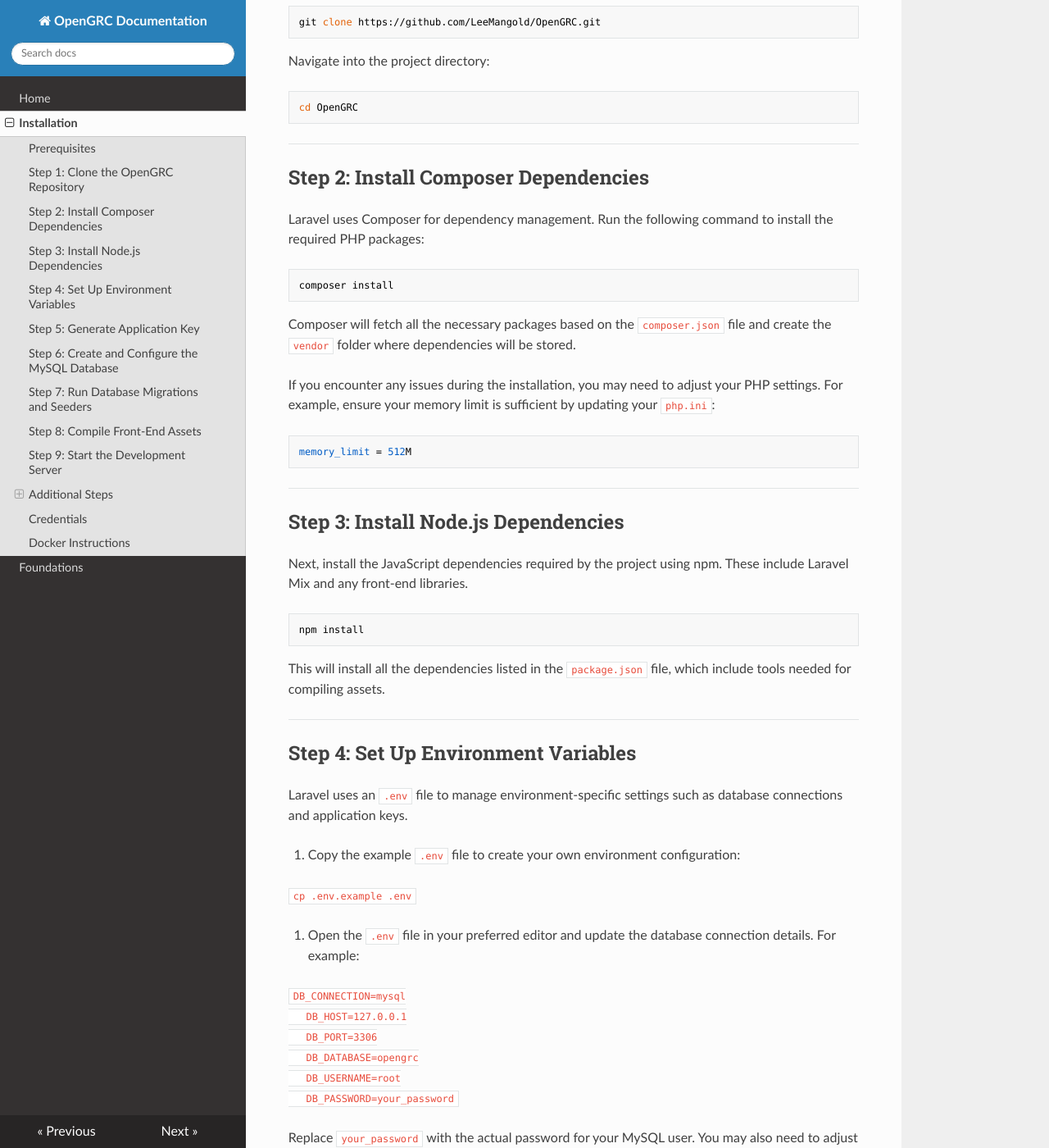
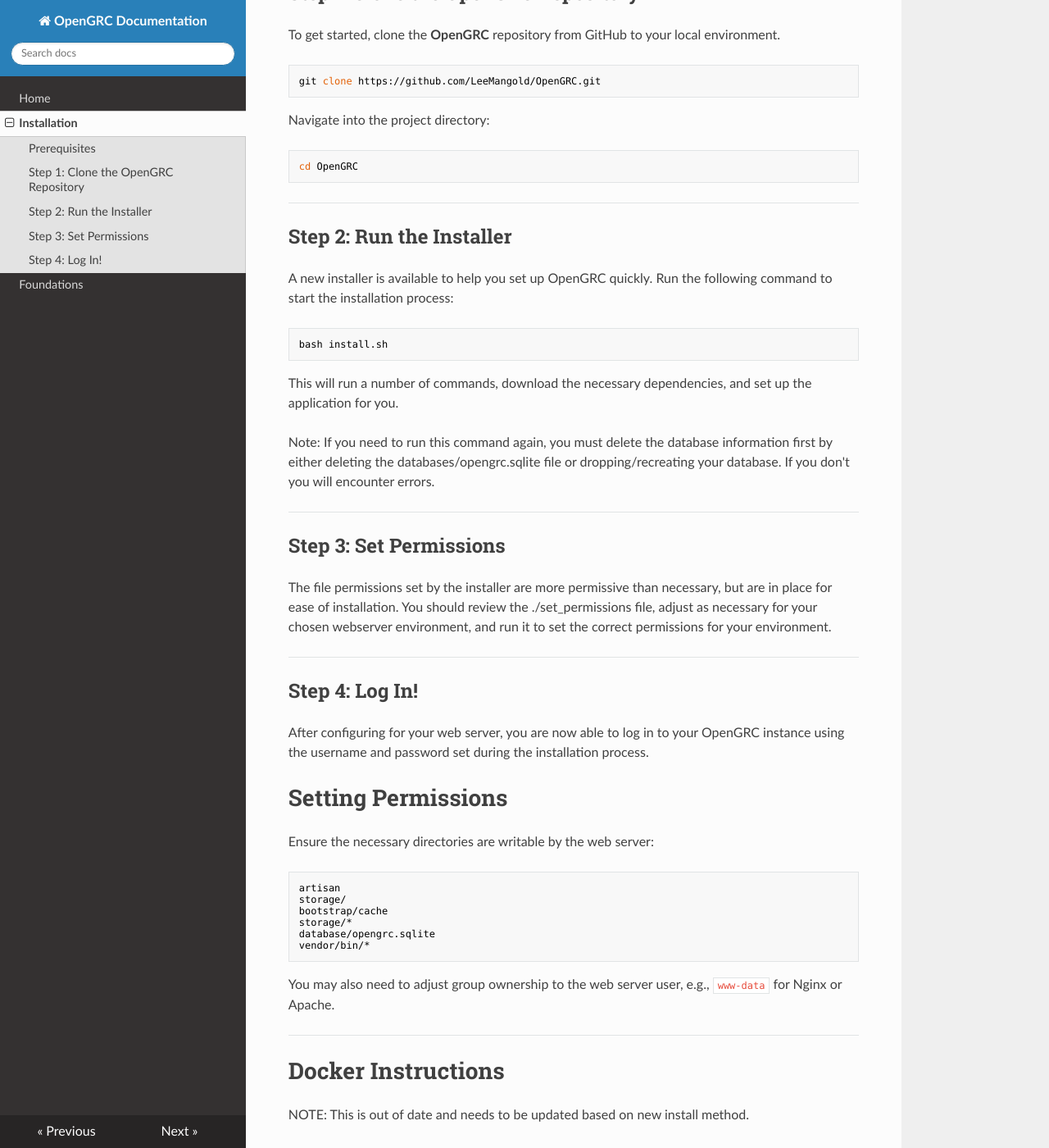
Before and after one commit to LeeMangold/opengrc-docs, an MkDocs documentation site: the page built from docs/installation.md, in a window 1280 px wide and 1400 px high, scrolled down 884 px. Shown: the whole window at 82% size. Built offline with MkDocs 1.6.1, drawn with Linux system fonts in a browser that asks for light colours; nearby versions of some CDN libraries; some of the changed text lies outside the part shown.

````diff
--- a/docs/installation.md
+++ b/docs/installation.md
@@ -12,7 +12,8 @@ Before you begin, make sure your system meets the following minimum requirements
 - **Composer**: 2.5 or higher
 - **Node.js**: 18.0 or higher
 - **npm**: 8.0 or higher
-- **MySQL**: 5.7 or higher (or MariaDB 10.3 or higher)
+- **MySQL**: 5.7 or higher (or MariaDB 10.3 or higher) or SQLite 3
+  - **Note**: If you are using MySQL, you will need to create the database FIRST before running the installer. SQLite is perfectly fine for small installations and test environments and requires no additional setup.
 
 You can verify your current versions by running the following commands:
 
@@ -44,195 +45,49 @@ cd OpenGRC
 
 ---
 
-## Step 2: Install Composer Dependencies
+## Step 2: Run the Installer
 
-Laravel uses Composer for dependency management. Run the following command to install the required PHP packages:
+A new installer is available to help you set up OpenGRC quickly. Run the following command to start the installation process:
 
 ```
-composer install
+bash install.sh
 ```
+This will run a number of commands, download the necessary dependencies, and set up the application for you.
 
-Composer will fetch all the necessary packages based on the `composer.json` file and create the `vendor` folder where dependencies will be stored.
-
-If you encounter any issues during the installation, you may need to adjust your PHP settings. For example, ensure your memory limit is sufficient by updating your `php.ini`:
-
-```ini
-memory_limit = 512M
-```
+Note: If you need to run this command again, you must delete the database information first by either deleting the databases/opengrc.sqlite file or dropping/recreating your database. If you don't you will encounter errors.
 
 ---
 
-## Step 3: Install Node.js Dependencies
+## Step 3: Set Permissions
 
-Next, install the JavaScript dependencies required by the project using npm. These include Laravel Mix and any front-end libraries.
-
-```
-npm install
-```
-
-This will install all the dependencies listed in the `package.json` file, which include tools needed for compiling assets.
+The file permissions set by the installer are more permissive than necessary, but are in place for ease of installation. You should review the ./set_permissions file, adjust as necessary for your chosen webserver environment, and run it to set the correct permissions for your environment.
 
 ---
 
-## Step 4: Set Up Environment Variables
+## Step 4: Log In!
+After configuring for your web server, you are now able to log in to your OpenGRC instance using the username and password set during the installation process.
 
-Laravel uses an `.env` file to manage environment-specific settings such as database connections and application keys.
 
-1. Copy the example `.env` file to create your own environment configuration:
-
-   ```
-   cp .env.example .env
-   ```
-
-2. Open the `.env` file in your preferred editor and update the database connection details. For example:
-
-   ```
-   DB_CONNECTION=mysql
-   DB_HOST=127.0.0.1
-   DB_PORT=3306
-   DB_DATABASE=opengrc
-   DB_USERNAME=root
-   DB_PASSWORD=your_password
-   ```
-
-   Replace `your_password` with the actual password for your MySQL user. You may also need to adjust the `DB_HOST` and `DB_PORT` if you are using a remote or non-default setup.
-
-Important: Be sure to properly configure `APP_URL` to avoid any CORS errors.
-
----
-
-## Step 5: Generate Application Key
-
-Laravel requires an application key for encryption purposes. Run the following command to generate this key:
-
-```
-php artisan key:generate
-```
-
-This command will set the `APP_KEY` in your `.env` file. It should look something like this:
-
-```dotenv
-APP_KEY=base64:somelongrandomstring==
-```
-
-Make sure this key is set, as it is crucial for your application's security.
-
----
-
-## Step 6: Create and Configure the MySQL Database
-
-Now you need to set up the MySQL database that Laravel will use. If you haven’t already created one, follow these steps:
-
-1. Log in to your MySQL server:
-
-   ```
-   mysql -u root -p
-   ```
-
-   Replace `root` with your database username if it’s different. After running this command, you will be prompted to enter your MySQL password.
-
-2. Create a new database for OpenGRC:
-
-   ```
-   CREATE DATABASE opengrc;
-   ```
-
-3. Exit the MySQL shell:
-
-   ```
-   exit;
-   ```
-
-Once the database is created, your `.env` file should already be configured to connect to this database.
-
----
-
-## Step 7: Run Database Migrations and Seeders
-
-With the database set up, you can now create the necessary tables and seed them with initial data.
-
-1. Run the database migrations to create tables:
-
-   ```
-   php artisan migrate
-   ```
-
-2. After the migrations are complete, run the seeder to populate the database with initial data:
-
-   ```
-   php artisan db:seed
-   ```
-
-This will set up your database with the necessary schema and initial data required for the application to function.
-
----
-
-## Step 8: Compile Front-End Assets
-
-Next, compile the front-end assets using Laravel Mix. This step will bundle JavaScript and CSS files for your application.
-
-1. Compile for development:
-
-   ```
-   npm run dev
-   ```
-
-2. Alternatively, for production builds, you can run:
-
-   ```
-   npm run build
-   ```
-
-This will minify your assets and optimize them for production environments.
-
----
-
-## Step 9: Start the Development Server
-
-To start the application locally, you can use Laravel’s built-in development server:
-
-```
-php artisan serve
-```
-
-This will serve the application at [http://localhost:8000](http://localhost:8000). Open your browser and navigate to this URL to access the application. This is NOT recommended for production. Please use a production web server like Nginx or Apache.
-
----
-
-## Additional Steps
-
-### Setting Up a Production Environment
-
-If you are deploying OpenGRC in a production environment, ensure you:
-
-- Set the correct file permissions (especially for storage and bootstrap/cache).
-- Adjust the `.env` file to reflect your production settings, such as turning off debug mode.
-- Configure a web server like **Nginx** or **Apache** to serve the `public` directory as the root.
-- Use a process manager like **Supervisor** to keep your Laravel application running.
-
-### Setting Permissions
+# Setting Permissions
 
 Ensure the necessary directories are writable by the web server:
 
 ```
-chmod -R 775 storage
-chmod -R 775 bootstrap/cache
+artisan
+storage/
+bootstrap/cache
+storage/*
+database/opengrc.sqlite
+vendor/bin/*
 ```
 
 You may also need to adjust group ownership to the web server user, e.g., `www-data` for Nginx or Apache.
 
 ---
 
-## Credentials
-PLEASE CHANGE THE DEFAULT ADMIN PASSWORD AFTER INSTALLATION!
-```yml
-User: admin@example.com
-Pass: password
-```
+# Docker Instructions
 
----
-
-## Docker Instructions
+NOTE: This is out of date and needs to be updated based on new install method.
 
 A Dockerfile is included with OpenGRC that uses SQLite persistence and HTTP on port 80 running on Apache. You can set the following environment variables using the -e <name>=<value> flag in docker run:
 
````
